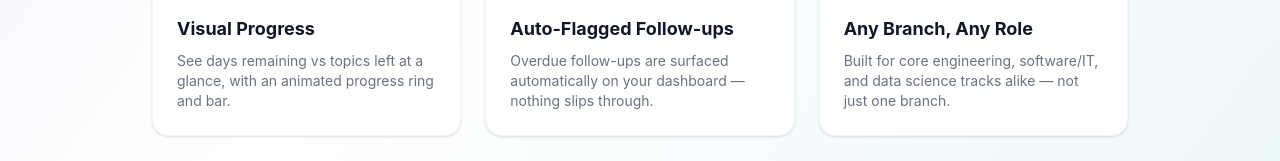
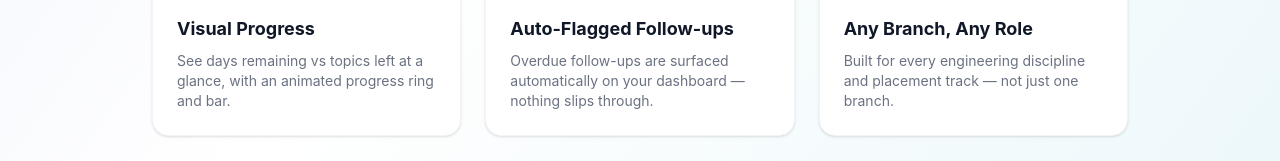
Before and after one commit to shreyaahirrao/PrepTrack-, a React (Vite) app in the folder frontend/: page / in a window 1280 px wide. Shown: the part 1258-1419 px from the top of the page. Built offline with nearby package versions, Linux system fonts and the light colour scheme; no server answers.

Commit message:
Add custom label field for Custom milestone type

```diff
--- a/frontend/src/pages/Applications.jsx
+++ b/frontend/src/pages/Applications.jsx
@@ -207,9 +207,8 @@ const Applications = () => {
               className="flex-1 sm:flex-none border border-gray-300 dark:border-gray-700 dark:bg-gray-800 dark:text-gray-100 rounded-lg px-3 py-2 text-sm"
             >
               <option value="">All Types</option>
-              <option>Core Engineering</option>
+              <option>Core/Branch Role</option>
               <option>Software/IT</option>
-              <option>Data Science</option>
               <option>Other</option>
             </select>
           </div>
@@ -421,9 +420,8 @@ const Applications = () => {
                     onChange={(e) => setForm({ ...form, roleType: e.target.value })}
                     className="w-full border border-gray-300 dark:border-gray-700 dark:bg-gray-900 dark:text-gray-100 rounded-lg px-3 py-2"
                   >
-                    <option>Core Engineering</option>
+                    <option>Core/Branch Role</option>
                     <option>Software/IT</option>
-                    <option>Data Science</option>
                     <option>Other</option>
                   </select>
                   <select
--- a/frontend/src/pages/Landing.jsx
+++ b/frontend/src/pages/Landing.jsx
@@ -35,11 +35,11 @@ const features = [
     color: "bg-warning/10 text-warning",
   },
   {
-    icon: <FiUsers size={28} />,
-    title: "Any Branch, Any Role",
-    desc: "Built for core engineering, software/IT, and data science tracks alike — not just one branch.",
-    color: "bg-danger/10 text-danger",
-  },
+  icon: <FiUsers size={28} />,
+  title: "Any Branch, Any Role",
+  desc: "Built for every engineering discipline and placement track — not just one branch.",
+  color: "bg-danger/10 text-danger",
+},
 ];
 
 const Landing = () => {
--- a/frontend/src/pages/Roadmap.jsx
+++ b/frontend/src/pages/Roadmap.jsx
@@ -10,7 +10,7 @@ const Roadmap = () => {
   const [topics, setTopics] = useState([]);
   const [milestones, setMilestones] = useState([]);
   const [newTopic, setNewTopic] = useState({ title: "", category: "", problemsTarget: 0 });
-  const [newMilestone, setNewMilestone] = useState({ type: "Mock Interview", title: "" });
+  const [newMilestone, setNewMilestone] = useState({ type: "Mock Interview", title: "", customLabel: "" });
 
   const fetchAll = () => {
     api.get("/roadmap/topics").then((res) => setTopics(res.data));
@@ -55,7 +55,7 @@ const Roadmap = () => {
     e.preventDefault();
     if (!newMilestone.title) return;
     await api.post("/roadmap/milestones", newMilestone);
-    setNewMilestone({ type: "Mock Interview", title: "" });
+    setNewMilestone({ type: "Mock Interview", title: "", customLabel: "" });
     toast.success("Milestone logged");
     fetchAll();
   };
@@ -182,6 +182,14 @@ const Roadmap = () => {
               <option>Test Series</option>
               <option>Custom</option>
             </select>
+            {newMilestone.type === "Custom" && (
+              <input
+                placeholder="Specify type (e.g. Group Discussion, Aptitude Test)"
+                value={newMilestone.customLabel}
+                onChange={(e) => setNewMilestone({ ...newMilestone, customLabel: e.target.value })}
+                className="border border-gray-300 dark:border-gray-700 dark:bg-gray-900 dark:text-gray-100 rounded-lg px-3 py-2 text-sm"
+              />
+            )}
             <input
               placeholder="Title (e.g. Mock with senior at Infosys)"
               value={newMilestone.title}
@@ -194,7 +202,7 @@ const Roadmap = () => {
           </form>
 
           {milestones.length === 0 ? (
-            <EmptyState title="No milestones yet" subtitle="Log a mock interview or resume review" />
+            <EmptyState title="No milestones yet" subtitle="Log a mock interview, resume review, or practice session" />
           ) : (
             <div className="space-y-2">
               {milestones.map((m) => (
@@ -205,7 +213,7 @@ const Roadmap = () => {
                   <div className="min-w-0">
                     <p className="font-medium text-sm text-gray-900 dark:text-gray-100 truncate">{m.title}</p>
                     <p className="text-xs text-gray-400 dark:text-gray-500">
-        {m.type} · {new Date(m.date).toLocaleDateString()}
+                      {m.type === "Custom" && m.customLabel ? m.customLabel : m.type} · {new Date(m.date).toLocaleDateString()}
                     </p>
                   </div>
                   <button
```
Also changed, not shown: 1 other file (tests, documents, lock files or other folders). Lines whose indentation alone changed are shown as unchanged.
